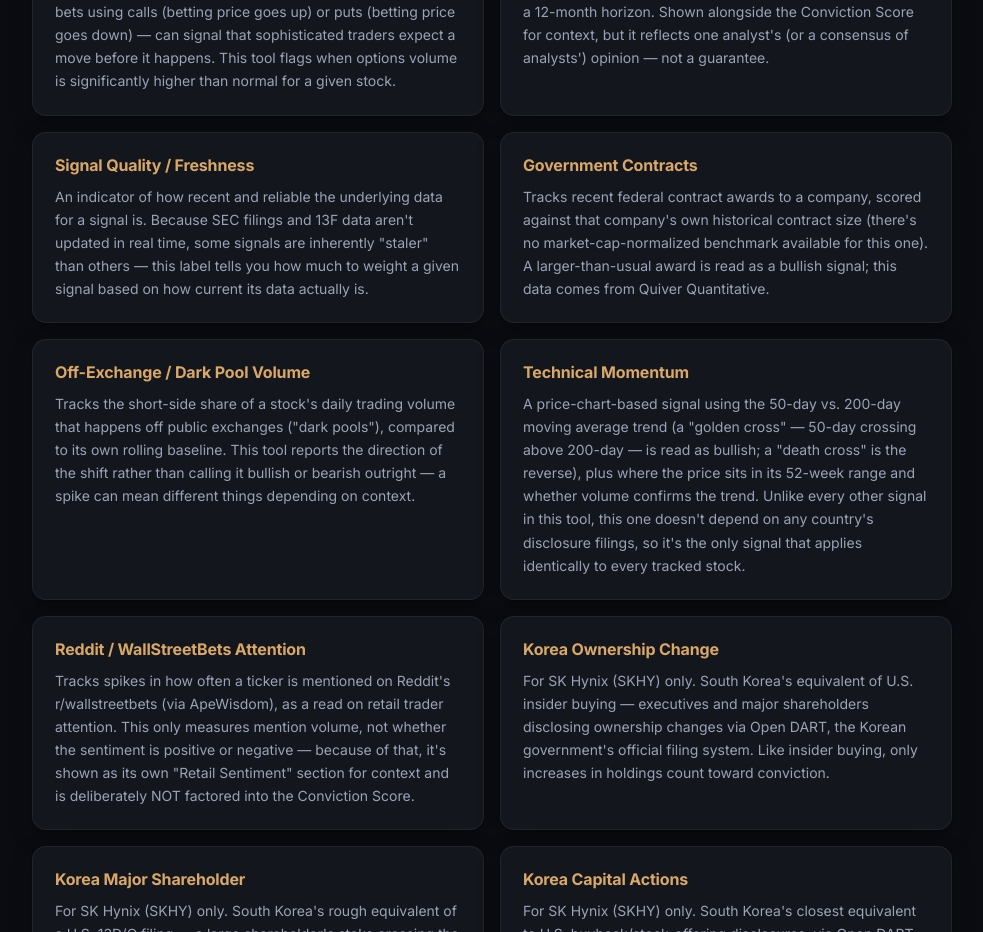
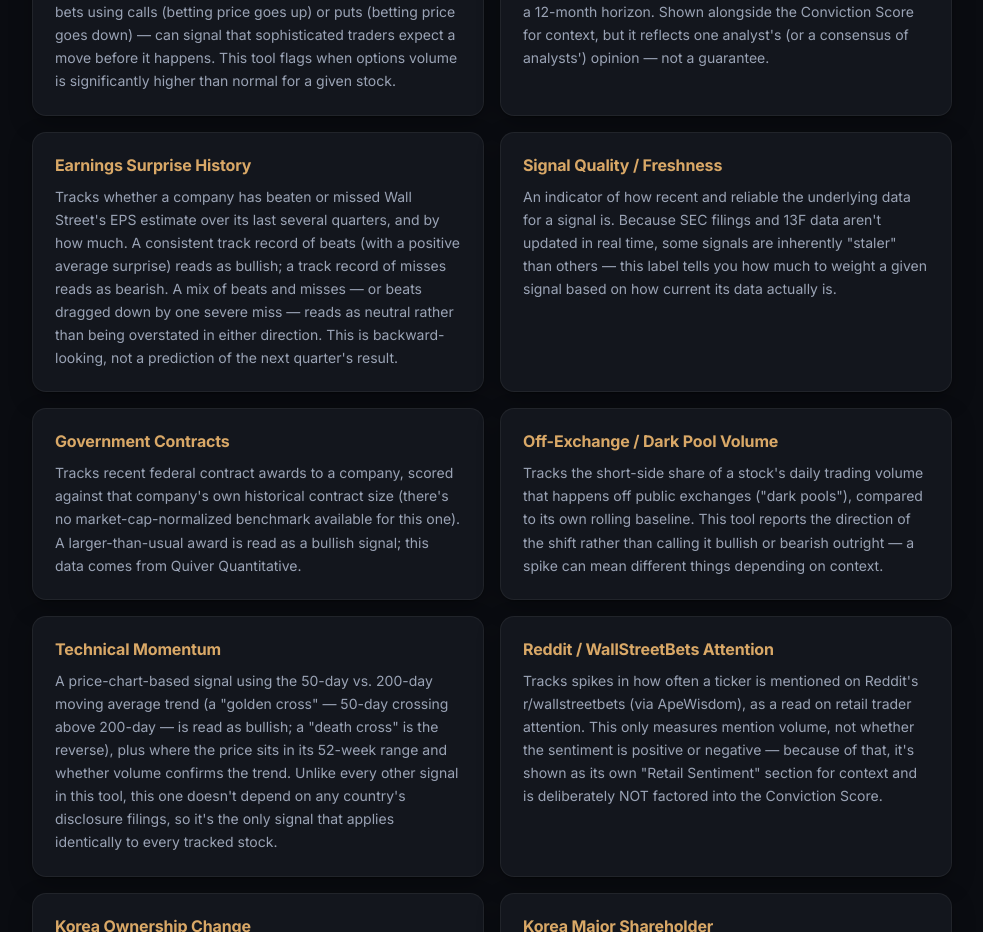
Before and after one commit to joshuamost726-dot/stock-briefing-frontend1, a React (Create React App) app: page /glossary in a window 1280 px wide. Shown: the part 980-1912 px from the top of the page, without its empty margins (280-1263 px from the left). Built offline with nearby package versions, Linux system fonts and the light colour scheme; no server answers.

Commit message:
Add Earnings Surprise History term to the Glossary

```diff
--- a/src/pages/Glossary.jsx
+++ b/src/pages/Glossary.jsx
@@ -38,6 +38,11 @@ const TERMS = [
     term: "Price Target",
     definition:
       "An analyst's projected future price for a stock, typically over a 12-month horizon. Shown alongside the Conviction Score for context, but it reflects one analyst's (or a consensus of analysts') opinion — not a guarantee."
+  },
+  {
+    term: "Earnings Surprise History",
+    definition:
+      "Tracks whether a company has beaten or missed Wall Street's EPS estimate over its last several quarters, and by how much. A consistent track record of beats (with a positive average surprise) reads as bullish; a track record of misses reads as bearish. A mix of beats and misses — or beats dragged down by one severe miss — reads as neutral rather than being overstated in either direction. This is backward-looking, not a prediction of the next quarter's result."
   },
   {
     term: "Signal Quality / Freshness",
```
